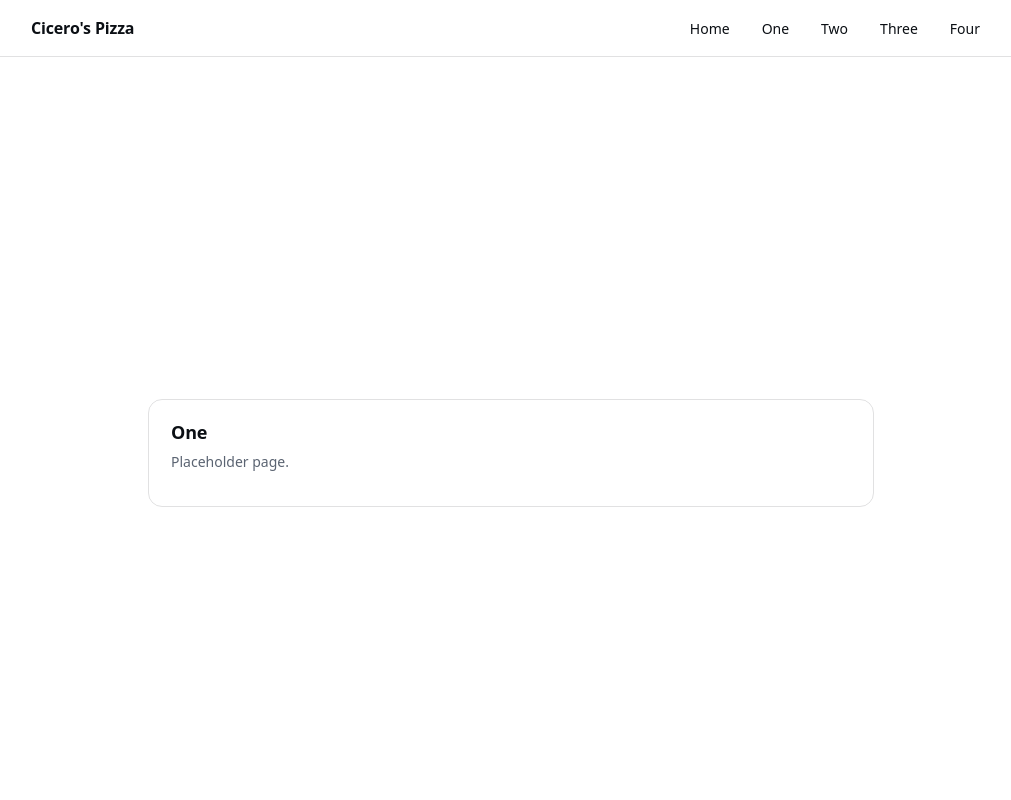
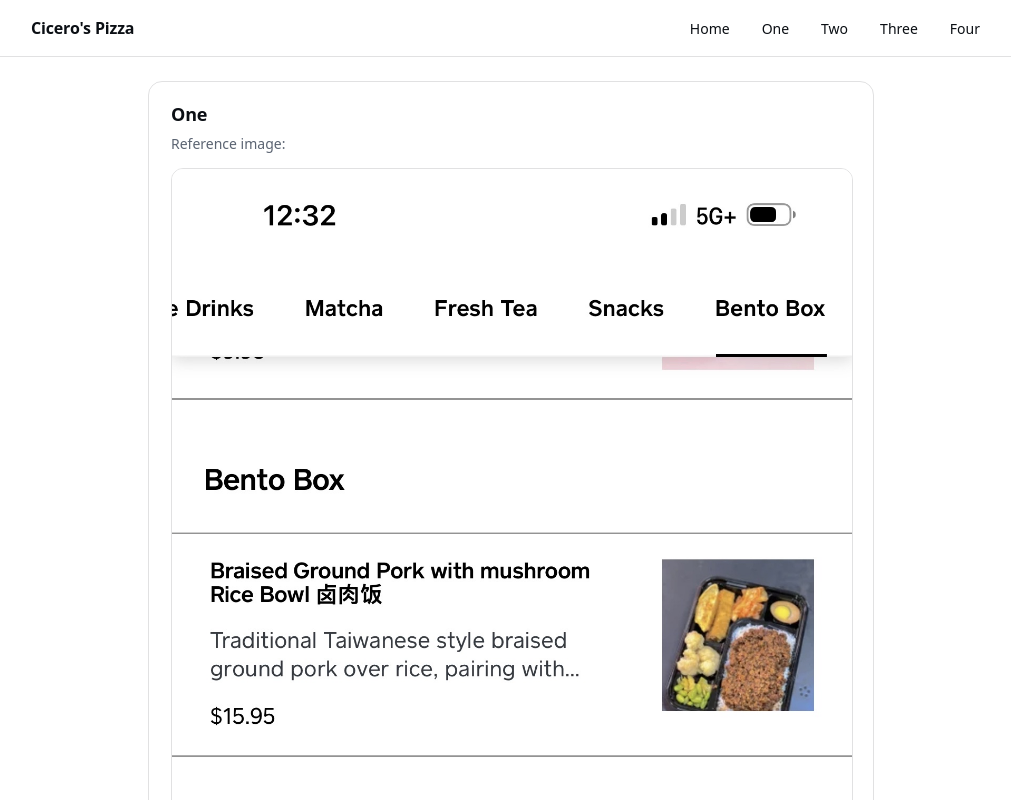
Before and after one commit to lugeorge8/cicerosdemo, a Next.js app: page /one in a window 1280 px wide. Shown: the top 800 px of the page, without its empty margins (129-1140 px from the left). Built offline with nearby package versions, Linux system fonts and the light colour scheme.

Commit message:
Add reference image to page one

```diff
--- a/src/app/one/page.tsx
+++ b/src/app/one/page.tsx
@@ -1,9 +1,21 @@
+import Image from 'next/image';
+
 export default function Page() {
   return (
     <main className="wrap">
       <section className="card">
         <h1>One</h1>
-        <p>Placeholder page.</p>
+        <p>Reference image:</p>
+        <div style={{ marginTop: 12 }}>
+          <Image
+            src="/images/page-one.png"
+            alt="Reference screenshot"
+            width={768}
+            height={1536}
+            style={{ width: '100%', height: 'auto', borderRadius: 12, border: '1px solid rgba(11, 15, 20, 0.12)' }}
+            priority
+          />
+        </div>
       </section>
     </main>
   );
```
Also changed, not shown: public/images/page-one.png (added).
